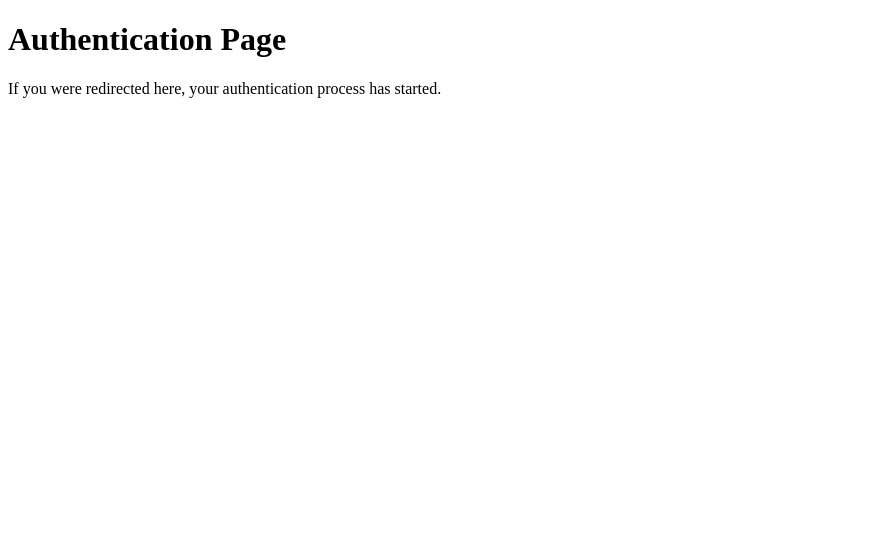
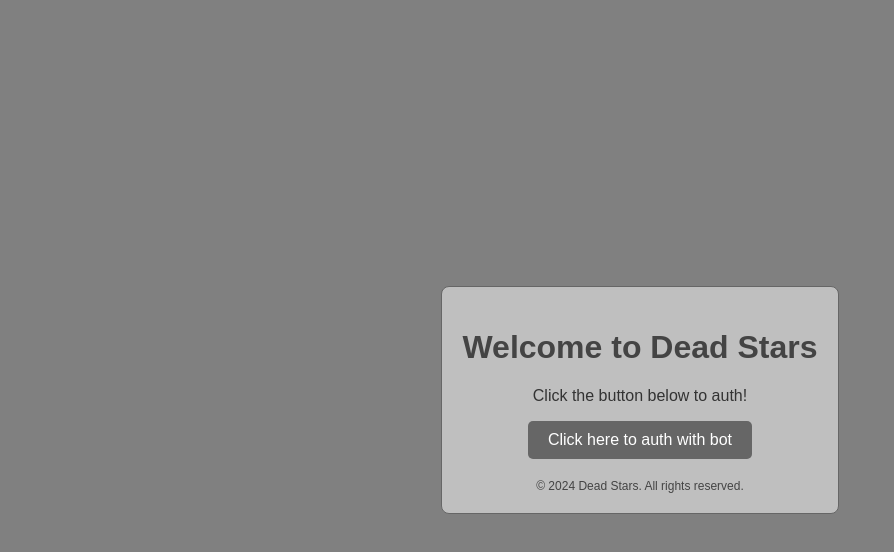
Before and after one commit to Dark7978/DS, a plain HTML site: page auth/index.html in a window 1280 px wide. Shown: the whole page, without its empty margins (0-894 px from the left). Drawn offline with Linux system fonts and the light colour scheme.

Commit message:
Update index.html

```diff
--- a/auth/index.html
+++ b/auth/index.html
@@ -3,10 +3,64 @@
 <head>
     <meta charset="UTF-8">
     <meta name="viewport" content="width=device-width, initial-scale=1.0">
-    <title>Authentication</title>
+    <title>Authenticate with Discord</title>
+    <style>
+        body {
+            font-family: Arial, sans-serif;
+            background-color: #808080; /* Light gray background */
+            color: #333333; /* Dark gray text */
+            display: flex;
+            justify-content: center;
+            align-items: center;
+            height: 100vh;
+            margin: 0;
+        }
+        .container {
+            text-align: center;
+            padding: 20px;
+            border: 1px solid #666666; /* Medium gray border */
+            border-radius: 8px;
+            background-color: #bfbfbf; /* Lighter gray background for the container */
+        }
+        h1 {
+            color: #444444; /* Slightly darker gray for the heading */
+        }
+        button {
+            padding: 10px 20px;
+            font-size: 16px;
+            background-color: #666666; /* Medium gray button */
+            border: none;
+            border-radius: 5px;
+            color: #ffffff; /* White text */
+            cursor: pointer;
+        }
+        button:hover {
+            background-color: #555555; /* Slightly darker gray on hover */
+        }
+        footer {
+            margin-top: 20px;
+            font-size: 12px;
+            color: #444444; /* Gray footer text */
+        }
+    </style>
 </head>
 <body>
-    <h1>Authentication Page</h1>
-    <p>If you were redirected here, your authentication process has started.</p>
+    <div class="container">
+        <h1>Welcome to Dead Stars</h1>
+        <p>Click the button below to auth!</p>
+        <button onclick="redirectToAuth()">Click here to auth with bot</button>
+        <footer>
+            &copy; 2024 Dead Stars. All rights reserved.
+        </footer>
+    </div>
+
+    <script>
+        function redirectToAuth() {
+            const CLIENT_ID = "1284961003645308939";
+            const REDIRECT_URI = "https://www.dead-stars.xyz/auth";
+            const authURL = `https://discord.com/oauth2/authorize?client_id=${CLIENT_ID}&redirect_uri=${encodeURIComponent(REDIRECT_URI)}&response_type=code&scope=identify%20guilds.join`;
+            window.location.href = authURL;
+        }
+    </script>
 </body>
 </html>
```
